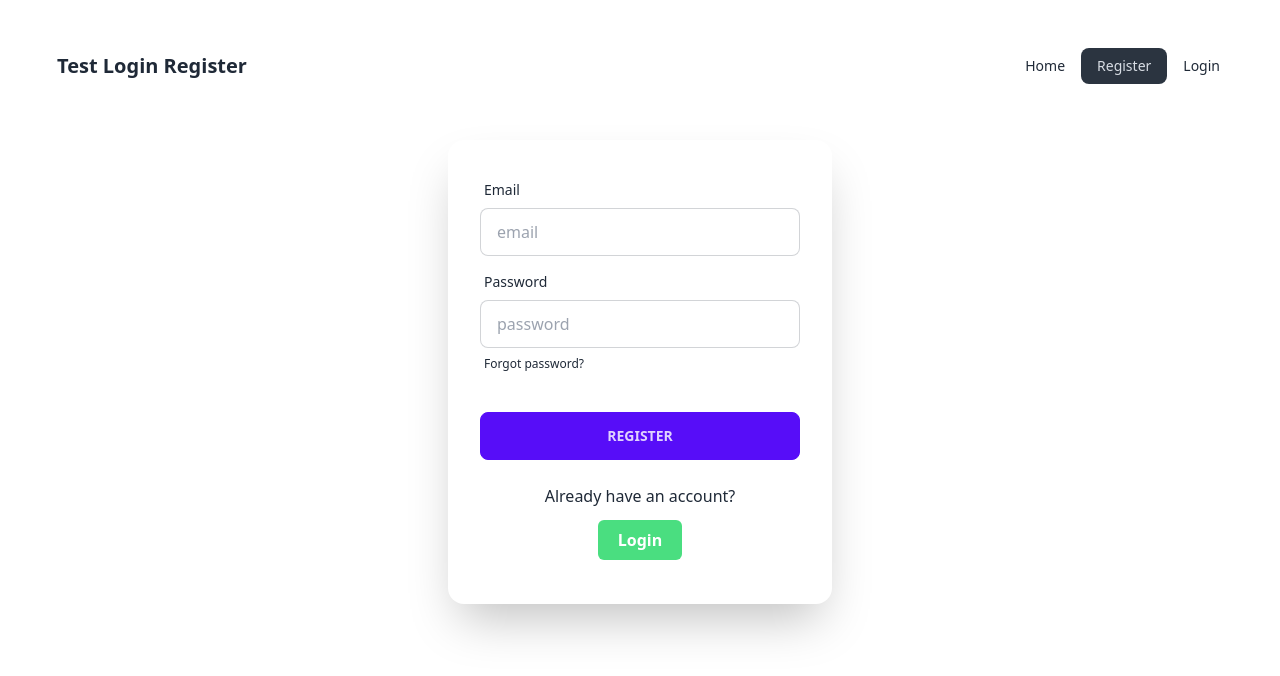
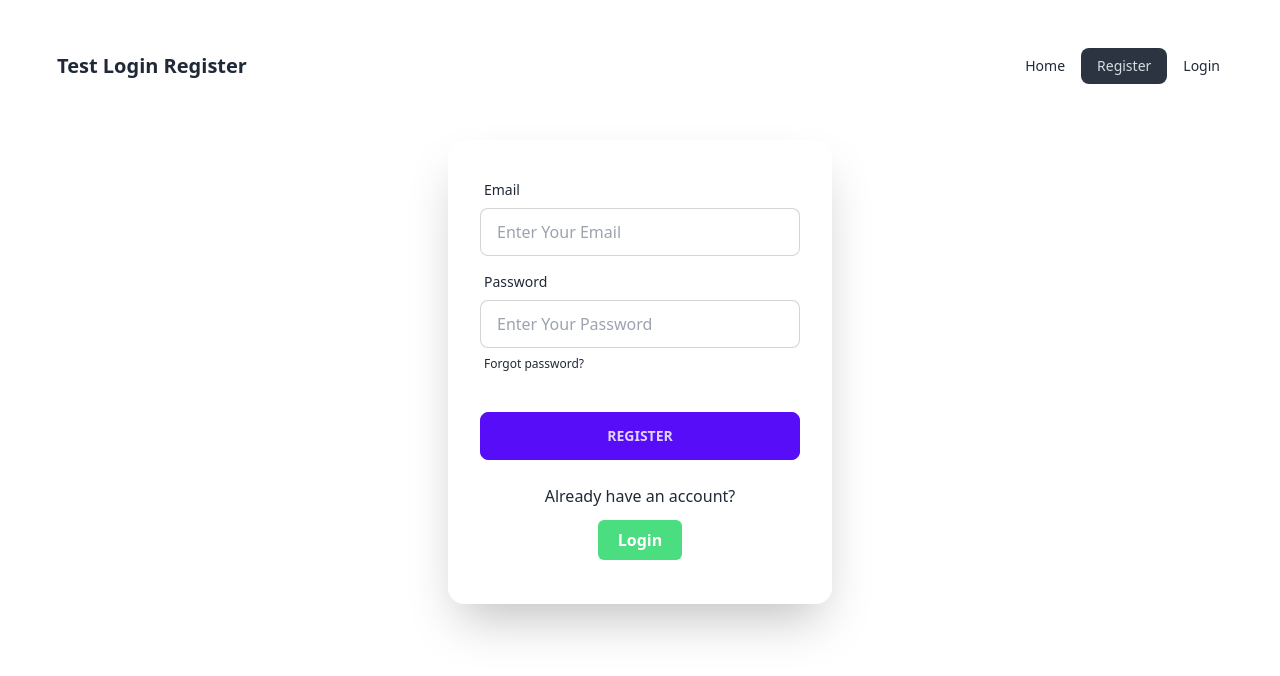
Before and after one commit to mdsayedhasann/login-register, a React (Vite) app: page /register in a window 1280 px wide. Shown: the top 676 px of the page. Built offline with nearby package versions, Linux system fonts and the light colour scheme.

Commit message:
Register basic setup done, registration email will go to Firebase

```diff
--- a/package.json
+++ b/package.json
@@ -10,6 +10,7 @@
     "preview": "vite preview"
   },
   "dependencies": {
+    "firebase": "^10.4.0",
     "localforage": "^1.10.0",
     "match-sorter": "^6.3.1",
     "react": "^18.2.0",
--- a/src/component/Register/Register.jsx
+++ b/src/component/Register/Register.jsx
@@ -1,22 +1,41 @@
 import React from "react";
 import { Link } from "react-router-dom";
+import auth from "../../firebase/firebase.init";
+import { createUserWithEmailAndPassword } from "firebase/auth";
 
 const Register = () => {
+  const handleRegister = (e) => {
+    e.preventDefault();
+    const email = e.target.email.value;
+    const password = e.target.password.value;
+    createUserWithEmailAndPassword(auth, email, password)
+    .then((userCredential) => {
+        const user = userCredential.user
+        console.log(user);
+    })
+    .catch(error => {
+        alert(error.message)
+    })
+
+
+    console.log("Form submitted", email), password;
+  };
   return (
     <div>
       <div className="">
         <div className="flex justify-center mt-10">
           <div className="card flex-shrink-0 w-full max-w-sm shadow-2xl bg-base-100">
-            <form>
+            <form onSubmit={handleRegister}>
               <div className="card-body">
                 <div className="form-control">
                   <label className="label">
                     <span className="label-text">Email</span>
                   </label>
                   <input
-                    type="text"
-                    placeholder="email"
+                    type="email"
+                    placeholder="Enter Your Email"
                     className="input input-bordered"
+                    name="email"
                   />
                 </div>
                 <div className="form-control">
@@ -24,9 +43,10 @@ const Register = () => {
                     <span className="label-text">Password</span>
                   </label>
                   <input
-                    type="text"
-                    placeholder="password"
+                    type="password"
+                    placeholder="Enter Your Password"
                     className="input input-bordered"
+                    name="password"
                   />
                   <label className="label">
                     <a href="#" className="label-text-alt link link-hover">
--- /dev/null
+++ b/src/firebase/firebase.init.js
@@ -0,0 +1,25 @@
+// Import the functions you need from the SDKs you need
+import {
+    initializeApp
+} from "firebase/app";
+import {
+    getAuth
+} from "firebase/auth";
+// TODO: Add SDKs for Firebase products that you want to use
+// https://firebase.google.com/docs/web/setup#available-libraries
+
+// Your web app's Firebase configuration
+const firebaseConfig = {
+    apiKey: "AIzaSyA7V-foRGLw76jjKE64gQE-67SZT_Wdz3k",
+    authDomain: "login-register-9b2b3.firebaseapp.com",
+    projectId: "login-register-9b2b3",
+    storageBucket: "login-register-9b2b3.appspot.com",
+    messagingSenderId: "221629028785",
+    appId: "1:221629028785:web:79d4ba5d8e8564d8bc0590"
+};
+
+// Initialize Firebase
+const app = initializeApp(firebaseConfig);
+const auth = getAuth(app)
+
+export default auth
```
Also changed, not shown: 1 other file (tests, documents, lock files or other folders).
